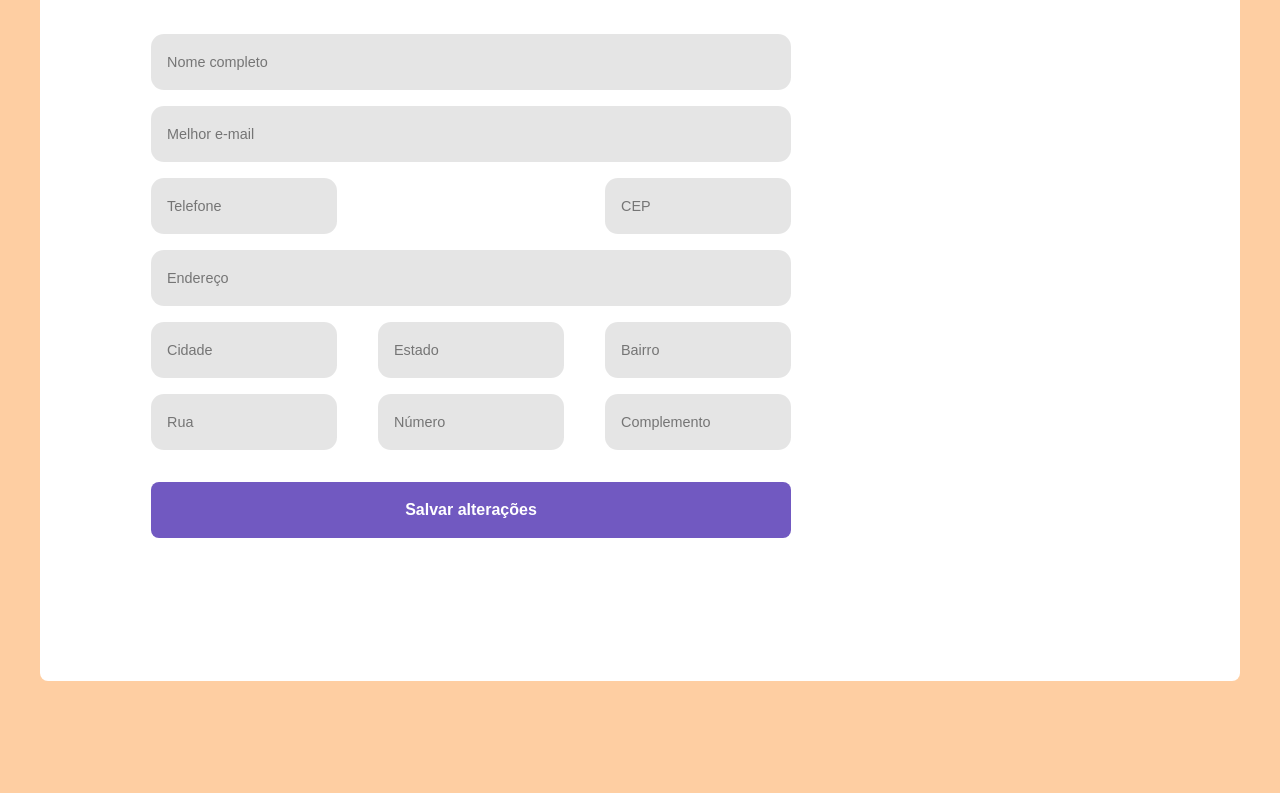
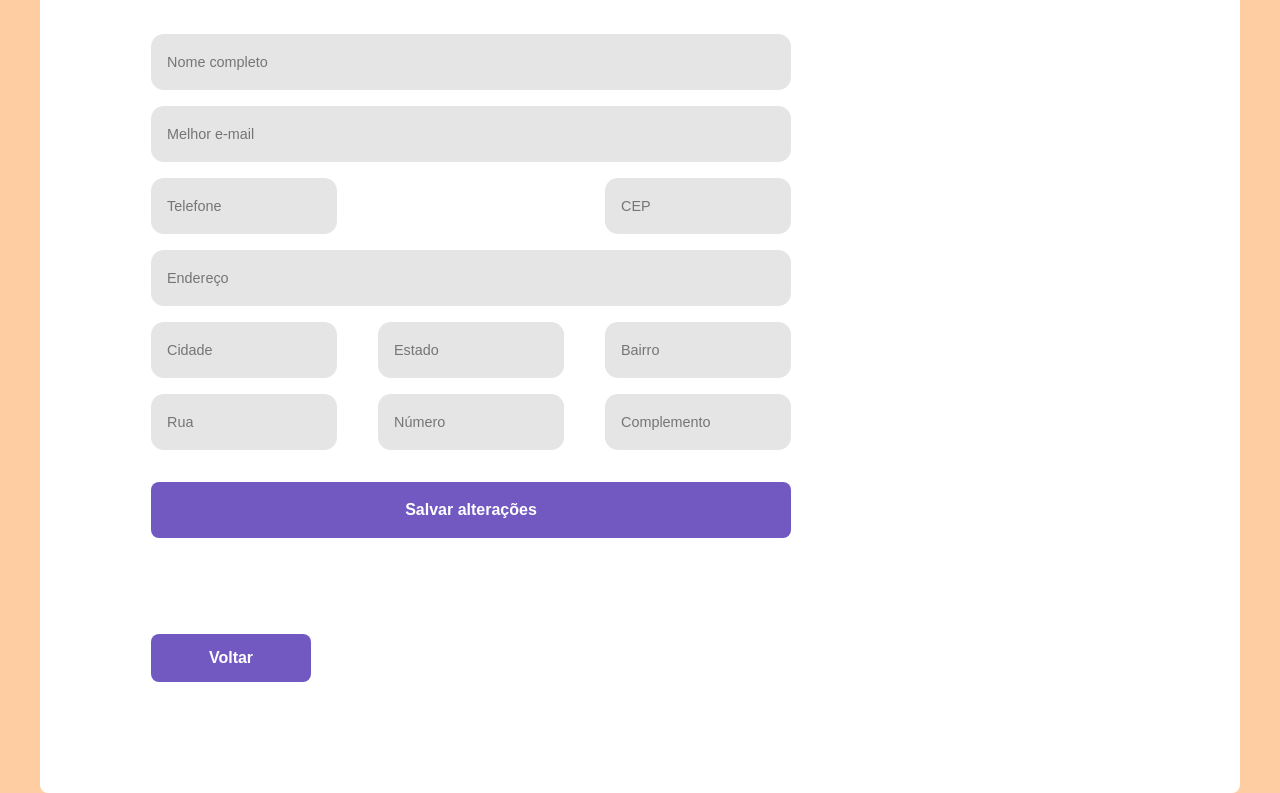
Before and after one commit to mateusPPinh/twoweb-app, a React (Create React App) app in the folder app/: page /edit in a window 1280 px wide. Shown: the part 369-1162 px from the top of the page. Before the commit the page ends 1050 px from the top, so only its background shows below. Built offline with nearby package versions, Linux system fonts and the light colour scheme; the HTML template or start-up script is replaced by a standard one; a web font is replaced by a local one.

Commit message:
add resources on edit page

```diff
--- a/app/src/pages/DahsboardConfigurations/index.js
+++ b/app/src/pages/DahsboardConfigurations/index.js
@@ -14,15 +14,15 @@ import api from '../../services/api';
 export default function DashboardConfigurations() {
   const [userProfile, setUserProfile] = useState([]);
   const [total, setTotal] = useState(0);
-  const [limit, setLimit] = useState();
-  const [pages, setPages] = useState(1);
+  // const [limit, setLimit] = useState();
+  // const [pages, setPages] = useState(1);
 
   useEffect(() => {
     api.get('users').then((response) => {
       setTotal(response.headers['x-total-count']);
       setUserProfile(response.data);
     });
-  }, [limit, total]);
+  }, [total]);
 
   return (
     <Container>
--- a/app/src/pages/EditProfile/index.js
+++ b/app/src/pages/EditProfile/index.js
@@ -1,4 +1,5 @@
 import React from 'react';
+import { Link } from 'react-router-dom';
 
 import {
   Container,
@@ -6,6 +7,7 @@ import {
   ProfileImage,
   SectionTitle,
   RegisterUser,
+  Footer,
 } from './styles';
 
 export default function EditProfile() {
@@ -60,6 +62,12 @@ export default function EditProfile() {
           </form>
         </RegisterUser>
       </EditContainer>
+
+      <Footer>
+        <Link to="/">
+          <button type="button">Voltar</button>
+        </Link>
+      </Footer>
     </Container>
   );
 }
--- a/app/src/pages/EditProfile/styles.js
+++ b/app/src/pages/EditProfile/styles.js
@@ -88,3 +88,24 @@ export const RegisterUser = styled.div`
     }
   }
 `;
+
+export const Footer = styled.div`
+  margin-top: 2rem;
+  padding: 1rem;
+
+  button {
+    width: 10rem;
+    height: 3rem;
+    border: none;
+    background: #7159c1;
+    border-radius: 0.5rem;
+    color: #ffff;
+    font-weight: bold;
+    font-size: 1rem;
+    transition: background 0.2s;
+
+    &:hover {
+      background: ${shade(0.1, '#7159c1')};
+    }
+  }
+`;
```
